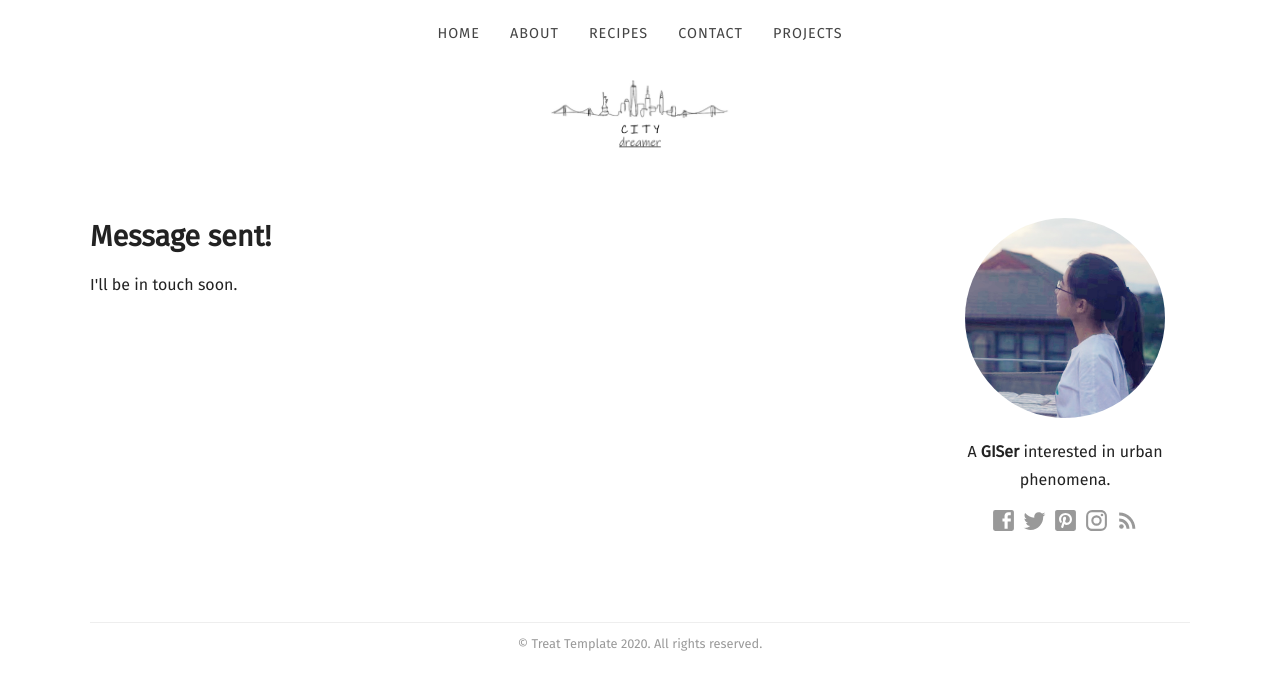
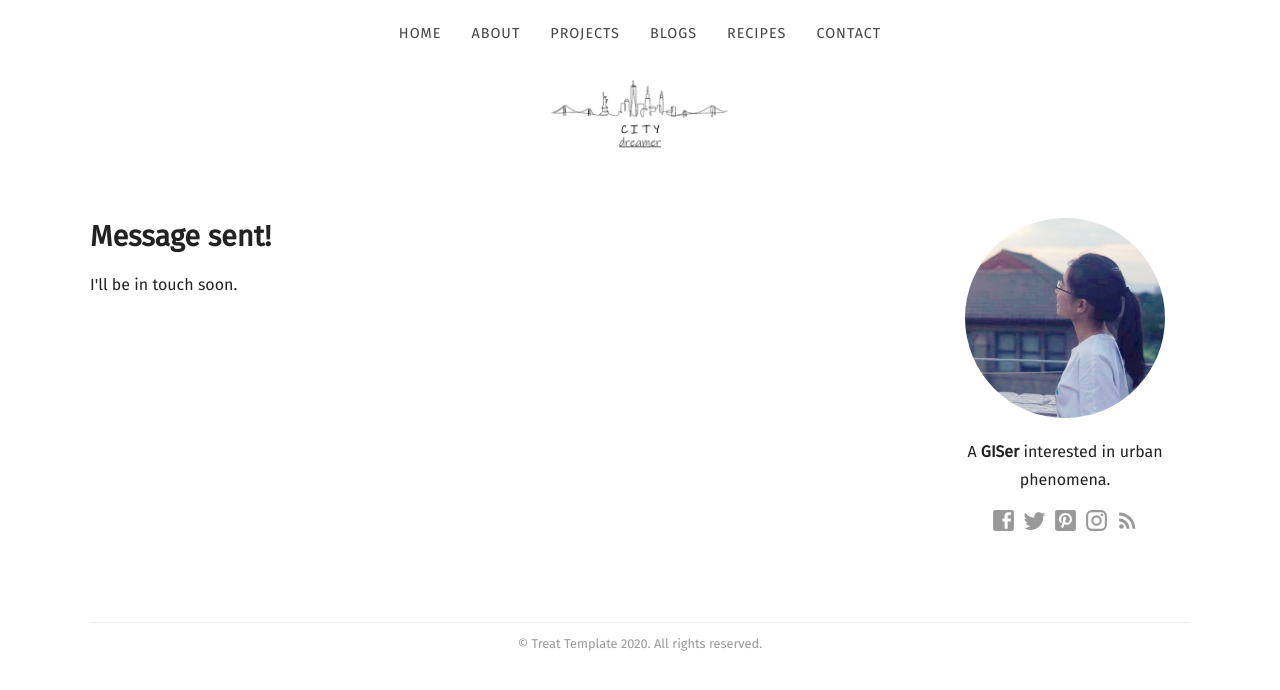
Before and after one commit to ClaireXing/ClaireXing.github.io, a Jekyll site: the page built from contact-success.html, in a window 1280 px wide. Shown: the top 690 px of the page. Built offline with Jekyll 4.4.1, drawn with Linux system fonts in a browser that asks for light colours; some web fonts are replaced.

Commit message:
Updated '_data/navigation.yml' via CloudCannon

```diff
--- a/_data/navigation.yml
+++ b/_data/navigation.yml
@@ -2,9 +2,11 @@
   link: /
 - name: About
   link: /about/
+- name: Projects
+  link: /recipes/
+- name: Blogs
+  link: /recipes/
 - name: Recipes
   link: /recipes/
 - name: Contact
   link: /contact/
-- name: Projects
-  link: /recipes/
```
